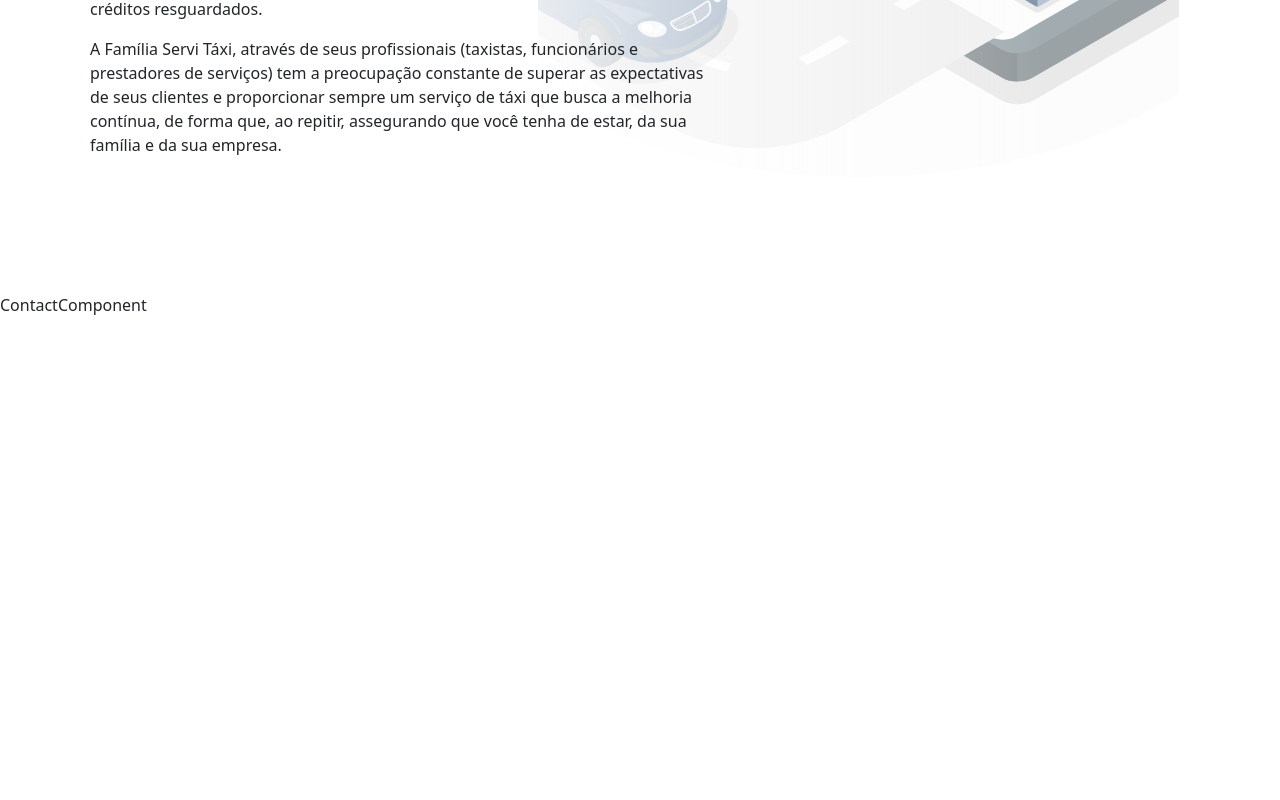
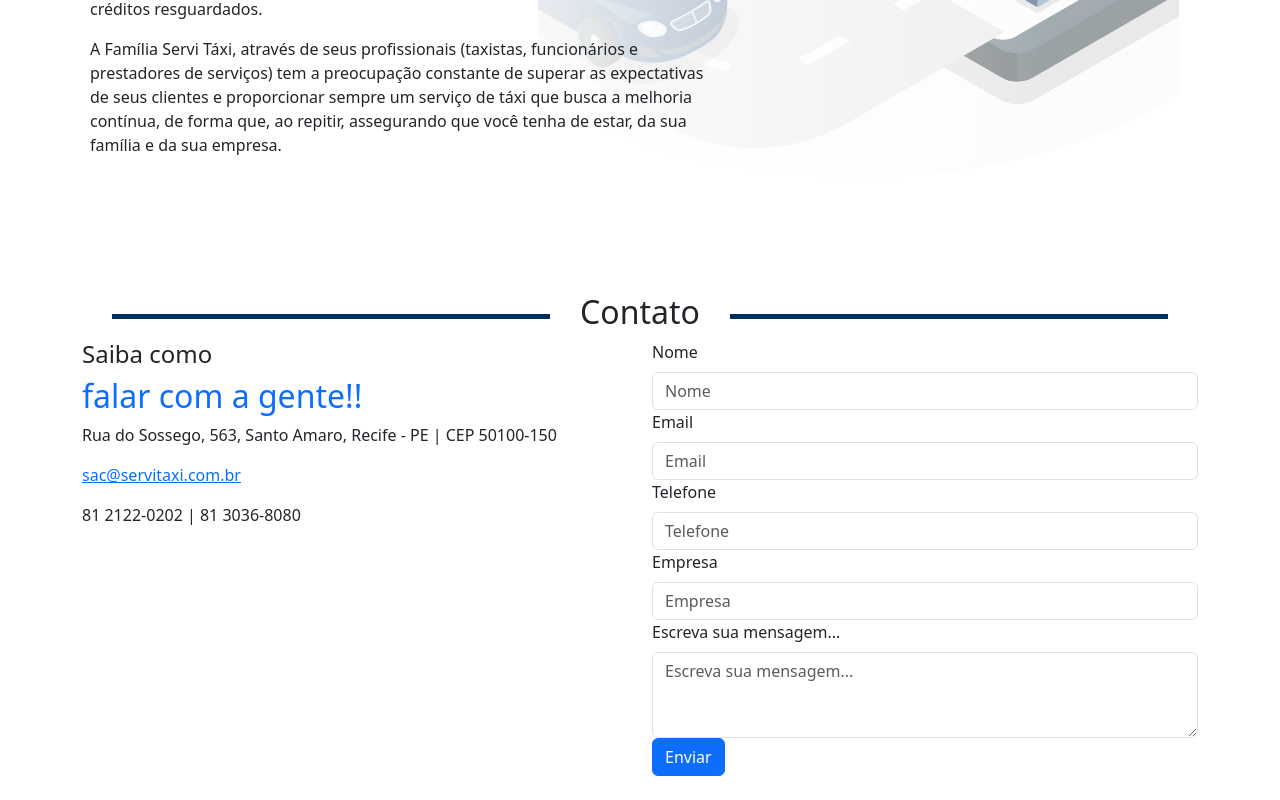
Before and after one commit to AngeloVitor/servi-taxi_api, a React (Vite) app in the folder servi-taxi_api/: page / in a window 1280 px wide. Shown: the part 3421-4221 px from the top of the page. Before the commit the page ends 3738 px from the top, so only its background shows below. Built offline with nearby package versions, Linux system fonts and the light colour scheme.

Commit message:
new component

```diff
--- a/servi-taxi_api/src/component/ContactComponent.jsx
+++ b/servi-taxi_api/src/component/ContactComponent.jsx
@@ -1,7 +1,62 @@
-import React from 'react'
+import React from 'react';
+import { Container, Row, Col, Form, Button } from 'react-bootstrap';
+import 'bootstrap/dist/css/bootstrap.min.css';
+import '../styles/style.css';
 
 export const ContactComponent = () => {
   return (
-    <div>ContactComponent</div>
-  )
-}
+    <Container className="contact-component my-4">
+      <div className="text-center section-title">
+        <h2>Contato</h2>
+      </div>
+      <Row>
+        <Col md={6}>
+          <h4>Saiba como</h4>
+          <h2 className="text-primary">falar com a gente!!</h2>
+          <p>
+            <i className="bi bi-geo-alt-fill"></i> Rua do Sossego, 563, Santo
+            Amaro, Recife - PE | CEP 50100-150
+          </p>
+          <p>
+            <i className="bi bi-envelope-fill"></i>{' '}
+            <a href="mailto:sac@servitaxi.com.br">sac@servitaxi.com.br</a>
+          </p>
+          <p>
+            <i className="bi bi-telephone-fill"></i> 81 2122-0202 | 81 3036-8080
+          </p>
+        </Col>
+        <Col md={6}>
+          <Form>
+            <Form.Group controlId="formName">
+              <Form.Label>Nome</Form.Label>
+              <Form.Control type="text" placeholder="Nome" />
+            </Form.Group>
+            <Form.Group controlId="formEmail">
+              <Form.Label>Email</Form.Label>
+              <Form.Control type="email" placeholder="Email" />
+            </Form.Group>
+            <Form.Group controlId="formPhone">
+              <Form.Label>Telefone</Form.Label>
+              <Form.Control type="text" placeholder="Telefone" />
+            </Form.Group>
+            <Form.Group controlId="formCompany">
+              <Form.Label>Empresa</Form.Label>
+              <Form.Control type="text" placeholder="Empresa" />
+            </Form.Group>
+            <Form.Group controlId="formMessage">
+              <Form.Label>Escreva sua mensagem...</Form.Label>
+              <Form.Control
+                as="textarea"
+                rows={3}
+                placeholder="Escreva sua mensagem..."
+              />
+            </Form.Group>
+            <Button variant="primary" type="submit">
+              Enviar
+            </Button>
+          </Form>
+        </Col>
+      </Row>
+    </Container>
+  );
+};
```
